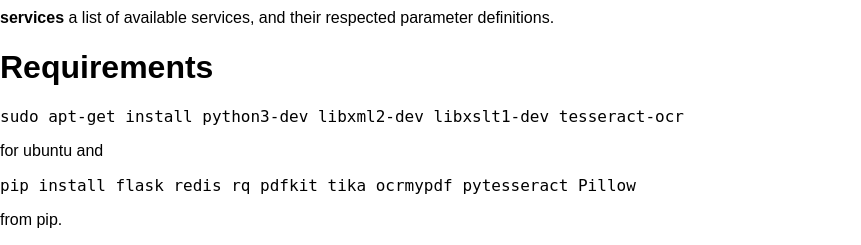
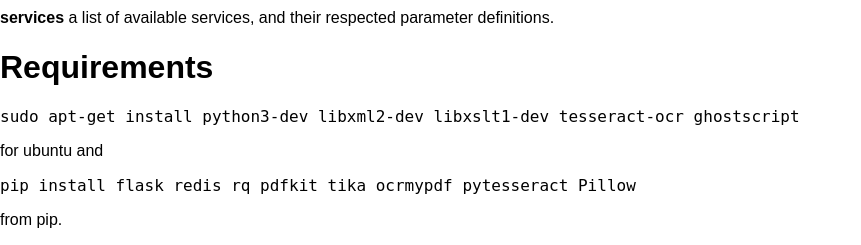
Before and after one commit to procesaur/TExASe, a Flask app: page /help in a window 1280 px wide. Shown: the part 1911-2156 px from the top of the page, without its empty margins (0-861 px from the left). Run offline with Flask 3, Linux system fonts and the light colour scheme.

Commit message:
added ghostscript to requirements

```diff
--- a/templates/help.html
+++ b/templates/help.html
@@ -72,7 +72,7 @@
 <p><strong>redis</strong> : redis server options. If <strong>on</strong> is set to <strong>1</strong>, all requests will go through a redis queue on specified <strong>url</strong> and <strong>port</strong>. Redis is only available for services that do not return a value.</p>
 <p><strong>services</strong> a list of available services, and their respected parameter definitions.</p>
 <h1 id="requirements">Requirements</h1>
-<pre><code>sudo apt-<span class="hljs-built_in">get</span> install python3-<span class="hljs-built_in">dev</span> libxml2-<span class="hljs-built_in">dev</span> libxslt1-<span class="hljs-built_in">dev</span> tesseract-ocr
+<pre><code>sudo apt-<span class="hljs-built_in">get</span> install python3-<span class="hljs-built_in">dev</span> libxml2-<span class="hljs-built_in">dev</span> libxslt1-<span class="hljs-built_in">dev</span> tesseract-ocr ghostscript
 </code></pre><p>for ubuntu and</p>
 <pre><code>pip <span class="hljs-keyword">install</span> flask redis rq pdfkit tika ocrmypdf pytesseract Pillow
 </code></pre><p>from pip.</p>
```
Also changed, not shown: README.md.
